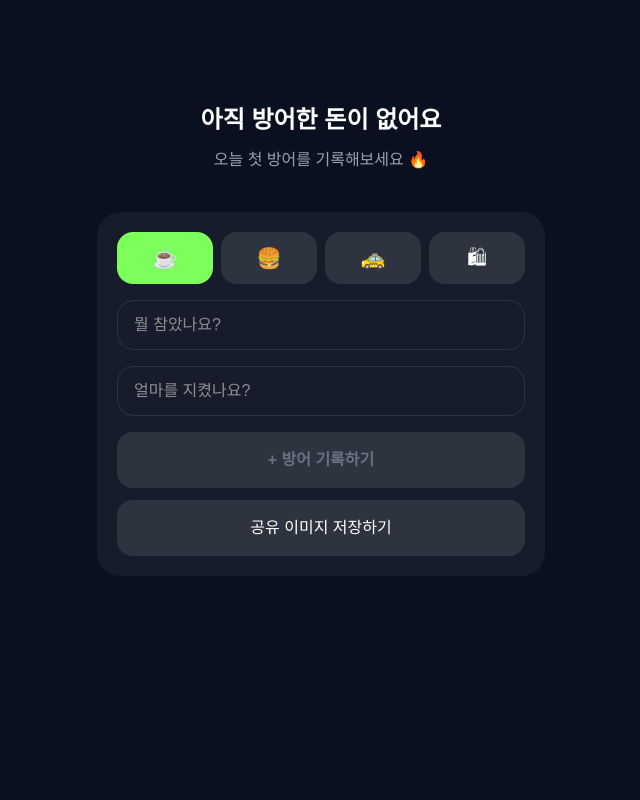
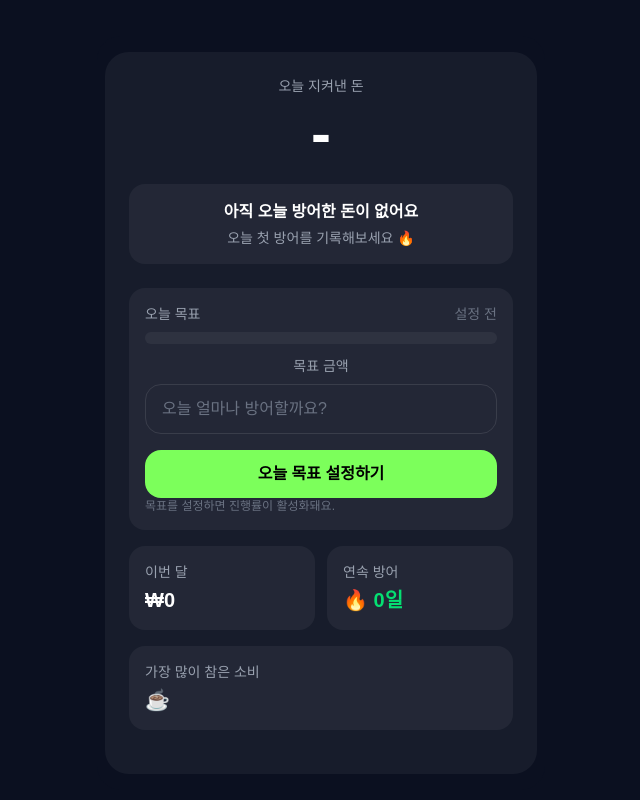
Before and after one commit to koo-2dub/bang-eojoong, a Next.js app: page / in a window 1280 px wide. Shown: the top 800 px of the page, without its empty margins (319-959 px from the left). Built offline with nearby package versions, Linux system fonts and the light colour scheme.

Commit message:
Improve daily savings and goal setup UX

```diff
--- a/src/app/page.tsx
+++ b/src/app/page.tsx
@@ -16,17 +16,14 @@ export default function Home() {
   const [amount, setAmount] = useState("");
   const [reason, setReason] = useState("");
   const [category, setCategory] = useState("☕");
-  const [records, setRecords] = useState<RecordItem[]>([]);
+  const [records, setRecords] = useState<RecordItem[]>(() => {
+    if (typeof window === "undefined") return [];
+    const savedRecords = localStorage.getItem("records");
+    return savedRecords ? JSON.parse(savedRecords) : [];
+  });
   const [goal, setGoal] = useState("");
   const [goalLocked, setGoalLocked] = useState(false);
   const captureRef = useRef<HTMLDivElement>(null);
-
-  useEffect(() => {
-    const savedRecords = localStorage.getItem("records");
-    if (savedRecords) {
-      setRecords(JSON.parse(savedRecords));
-    }
-  }, []);
 
   useEffect(() => {
     localStorage.setItem("records", JSON.stringify(records));
@@ -50,12 +47,16 @@ export default function Home() {
   };
 
   const totalAmount = records.reduce((sum, record) => sum + record.amount, 0);
-
+  const todayRecords = records.filter((record) => record.date === today);
+  const todayAmount = todayRecords.reduce((sum, record) => sum + record.amount, 0);
+  const oldRecords = records.filter((record) => record.date !== today);
+  const hasTodayRecord = todayRecords.length > 0;
   const monthlyAmount = totalAmount;
   const parsedGoal = Number(goal);
   const hasValidGoal = parsedGoal > 0;
-  const progress = hasValidGoal
-    ? Math.min((totalAmount / parsedGoal) * 100, 100)
+  const goalReady = goalLocked && hasValidGoal;
+  const progress = goalReady
+    ? Math.min((todayAmount / parsedGoal) * 100, 100)
     : 0;
   const goalMessage =
     progress >= 100
@@ -66,11 +67,8 @@ export default function Home() {
           ? "절반 넘게 방어했어요"
           : progress > 0
             ? "좋은 시작이에요"
-            : "오늘 첫 방어를 기록해보세요";
-  const goalAchieved = goalLocked && hasValidGoal && totalAmount >= parsedGoal;
-  const todayRecords = records.filter((record) => record.date === today);
-  const oldRecords = records.filter((record) => record.date !== today);
-  const hasTodayRecord = todayRecords.length > 0;
+            : "오늘 첫 방어를 기록해보세요 🔥";
+  const goalAchieved = goalReady && todayAmount >= parsedGoal;
   const uniqueDates = [...new Set(records.map((record) => record.date))];
   const categoryCount: Record<string, number> = {};
 
@@ -117,69 +115,51 @@ export default function Home() {
     link.click();
   };
   return (
-    <main className="min-h-screen bg-[#0B1020] text-white p-6">
+    <main className="min-h-screen bg-[#0B1020] text-white px-4 py-6">
       <div className="max-w-md mx-auto">
-        {records.length === 0 ? (
-          <div className="text-center mb-10 mt-20">
-            <p className="text-2xl font-bold mb-3">
-              아직 방어한 돈이 없어요
-            </p>
-            <p className="text-gray-400">
-              오늘 첫 방어를 기록해보세요 🔥
-            </p>
-          </div>
-        ) : (
-          <div>
-            {!hasTodayRecord && (
-              <div className="bg-red-500/10 border border-red-500/20 rounded-2xl p-4 mb-5">
-                <p className="text-red-400 font-semibold mb-1">
-                  🔥 오늘 아직 방어 기록이 없어요
-                </p>
-
-                <p className="text-sm text-gray-400">
-                  streak가 끊어질 수 있어요
-                </p>
-              </div>
-            )}
-
         <div
           ref={captureRef}
-              className="text-center mb-10 mt-10 bg-[#0B1020] px-8 py-10 rounded-3xl"
+          className="text-center mb-7 mt-3 bg-[#0B1020] px-2 py-4 rounded-3xl"
         >
+          <div className="bg-white/5 rounded-3xl p-6">
+            <div className="mb-6">
               <p className="text-sm text-gray-400 mb-2">
                 오늘 지켜낸 돈
               </p>
-
               <h1 className="text-6xl font-bold mb-5">
+                {hasTodayRecord ? (
+                  <>
                     ₩
-                <CountUp end={totalAmount} duration={0.5} separator="," />
+                    <CountUp end={todayAmount} duration={0.5} separator="," />
+                  </>
+                ) : (
+                  "-"
+                )}
               </h1>
+              {!hasTodayRecord && (
+                <div className="bg-white/5 rounded-2xl px-4 py-4">
+                  <p className="font-semibold mb-1">아직 오늘 방어한 돈이 없어요</p>
+                  <p className="text-sm text-gray-400">오늘 첫 방어를 기록해보세요 🔥</p>
+                </div>
+              )}
+            </div>
 
             <div className="space-y-4 mb-5">
               <div className="bg-white/5 rounded-2xl p-4">
-
                 <div className="flex items-center justify-between mb-2">
-
-                    <p className="text-sm text-gray-400">
-                      오늘 목표
+                  <p className="text-sm text-gray-400">오늘 목표</p>
+                  <p className={`text-sm ${goalReady ? "text-green-400" : "text-gray-500"}`}>
+                    {goalReady ? `${progress.toFixed(0)}%` : "설정 전"}
                   </p>
-
-                    <p className="text-sm text-green-400">
-                      {progress.toFixed(0)}%
-                    </p>
-
-                  </div>
                 </div>
 
-                <div className="w-full h-3 bg-white/10 rounded-full overflow-hidden mb-3">
-
+                <div className={`w-full h-3 rounded-full overflow-hidden mb-3 ${goalReady ? "bg-white/10" : "bg-white/5"}`}>
                   <div
-                    className="h-full bg-[#7CFF5B]"
+                    className={`h-full transition-all ${goalReady ? "bg-[#7CFF5B]" : "bg-white/20"}`}
                     style={{
                       width: `${progress}%`,
                     }}
                   />
-
                 </div>
 
                 <div className="mt-3">
@@ -188,8 +168,6 @@ export default function Home() {
                   </label>
 
                   <div className="flex items-center border border-white/10 rounded-2xl px-4 py-3">
-                    <span className="text-gray-400 mr-2">₩</span>
-
                     <input
                       type="text"
                       value={goal ? Number(goal).toLocaleString() : ""}
@@ -201,7 +179,8 @@ export default function Home() {
                         }
                       }}
                       disabled={goalLocked}
-                      className="w-full bg-transparent outline-none text-white"
+                      placeholder="오늘 얼마나 방어할까요?"
+                      className="w-full bg-transparent outline-none text-white placeholder:text-gray-500"
                     />
                   </div>
                   <button
@@ -216,7 +195,7 @@ export default function Home() {
                   </button>
                 </div>
 
-                {goalAchieved && (
+                {goalReady && goalAchieved && (
                   <div className="bg-[#7CFF5B] text-black rounded-2xl p-5 mt-4">
 
                     <p className="text-2xl font-bold mb-1">
@@ -229,7 +208,12 @@ export default function Home() {
 
                   </div>
                 )}
-
+                {!goalReady && (
+                  <p className="text-xs text-gray-500 text-left">
+                    목표를 설정하면 진행률이 활성화돼요.
+                  </p>
+                )}
+              </div>
               <div className="grid grid-cols-2 gap-3">
                   <div className="bg-white/5 rounded-2xl p-4 text-left">
                     <p className="text-sm text-gray-400 mb-1">
@@ -262,7 +246,6 @@ export default function Home() {
             </div>
           </div>
         </div>
-        )}
 
         <div className="bg-white/5 p-5 rounded-3xl mb-6">
           <div className="grid grid-cols-4 gap-2 mb-4">
```
Lines whose indentation alone changed are shown as unchanged.
